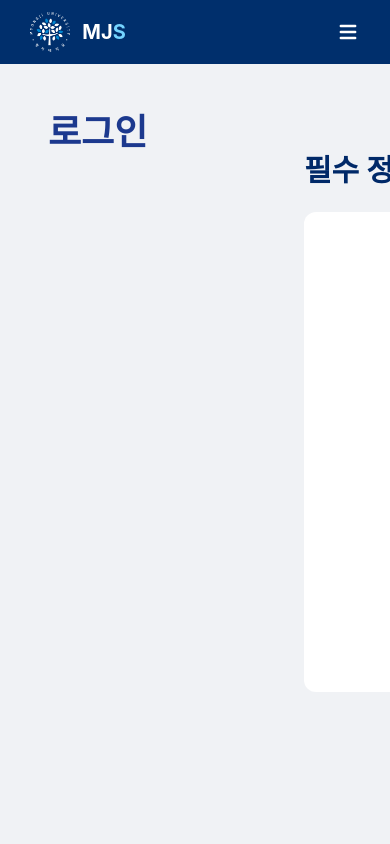
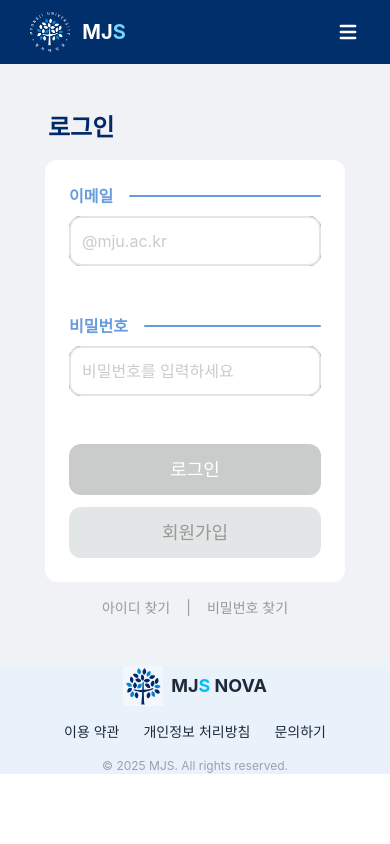
Before and after one commit to NOVA-MJU/MJS-FRONT, a React (Vite) app: page /login in a window 390 px wide. Shown: the top 844 px of the page. Built offline with nearby package versions, Linux system fonts and the light colour scheme; no server answers; a web font is replaced by a local one.

Commit message:
<Style> 로그인페이지 모바일 반응형 UI 추가

```diff
--- a/src/components/molecules/common/InputField/index.tsx
+++ b/src/components/molecules/common/InputField/index.tsx
@@ -30,9 +30,9 @@ const InputField: React.FC<InputFieldProps> = ({
 }) => {
   return (
     <div className='flex flex-col gap-2 w-full'>
-      <div className='flex items-center gap-6'>
+      <div className='flex items-center gap-4 md:gap-6'>
         <label
-          className={`text-xl whitespace-nowrap ${
+          className={`text-md md:text-xl whitespace-nowrap ${
             disabled ? 'text-grey-40 font-med' : 'text-blue-10 font-semibold'
           }`}
         >
--- a/src/components/organisms/LoginForm/index.tsx
+++ b/src/components/organisms/LoginForm/index.tsx
@@ -35,7 +35,7 @@ const LoginForm: React.FC = () => {
     }
   };
   return (
-    <form className='flex flex-col mx-auto gap-12 w-[440px]' onSubmit={handleLogin}>
+    <form className='flex flex-col mx-auto gap-12 w-[300px] md:w-[440px]' onSubmit={handleLogin}>
       <InputField
         label='이메일'
         type='email'
--- a/src/pages/Login/index.tsx
+++ b/src/pages/Login/index.tsx
@@ -1,24 +1,21 @@
-import React from 'react';
 import LoginForm from '../../components/organisms/LoginForm';
 
-const Login: React.FC = () => {
+const Login = () => {
   return (
-    <div className='bg-grey-05 w-[1280px] min-h-screen flex flex-col mx-auto p-12'>
+    <div className='w-full h-full bg-grey-05 md:w-[1280px] md:min-h-screen flex flex-col md:mx-auto p-12'>
       {/* 제목: 왼쪽 정렬 */}
-      <p className='text-4xl font-bold text-blue-900 text-mju-primary'>로그인</p>
 
       {/* 가운데 정렬 영역 */}
-      <div className='w-full flex justify-center items-center'>
-        <div className='flex flex-col gap-6 w-[672px]'>
-          <p className='text-3xl font-bold text-mju-primary'>필수 정보</p>
-
+      <p className='text-2xl mb-4 md:text-4xl font-bold text-mju-primary'>로그인</p>
+      <div className='w-full mx-auto flex justify-center items-center'>
+        <div className='w-[375px] flex flex-col md:gap-6 md:w-[672px]'>
           {/* 하얀 박스: 로그인 폼 */}
-          <div className='flex w-full min-h-[480px] items-center bg-white p-6 rounded-xl'>
+          <div className='flex mx-auto w-[80%] md:w-full md:min-h-[480px] items-center bg-white p-6 rounded-xl'>
             <LoginForm />
           </div>
 
           {/* 아이디/비밀번호 찾기 */}
-          <div className='flex justify-evenly'>
+          <div className='w-[375px] md:w-full mt-4 flex justify-center gap-4 md:gap-20 text-sm md:text-md'>
             <p className='font-normal text-[#999999]'>아이디 찾기</p>
             <p className='font-normal text-[#999999]'>|</p>
             <p className='font-normal text-[#999999]'>비밀번호 찾기</p>
```
